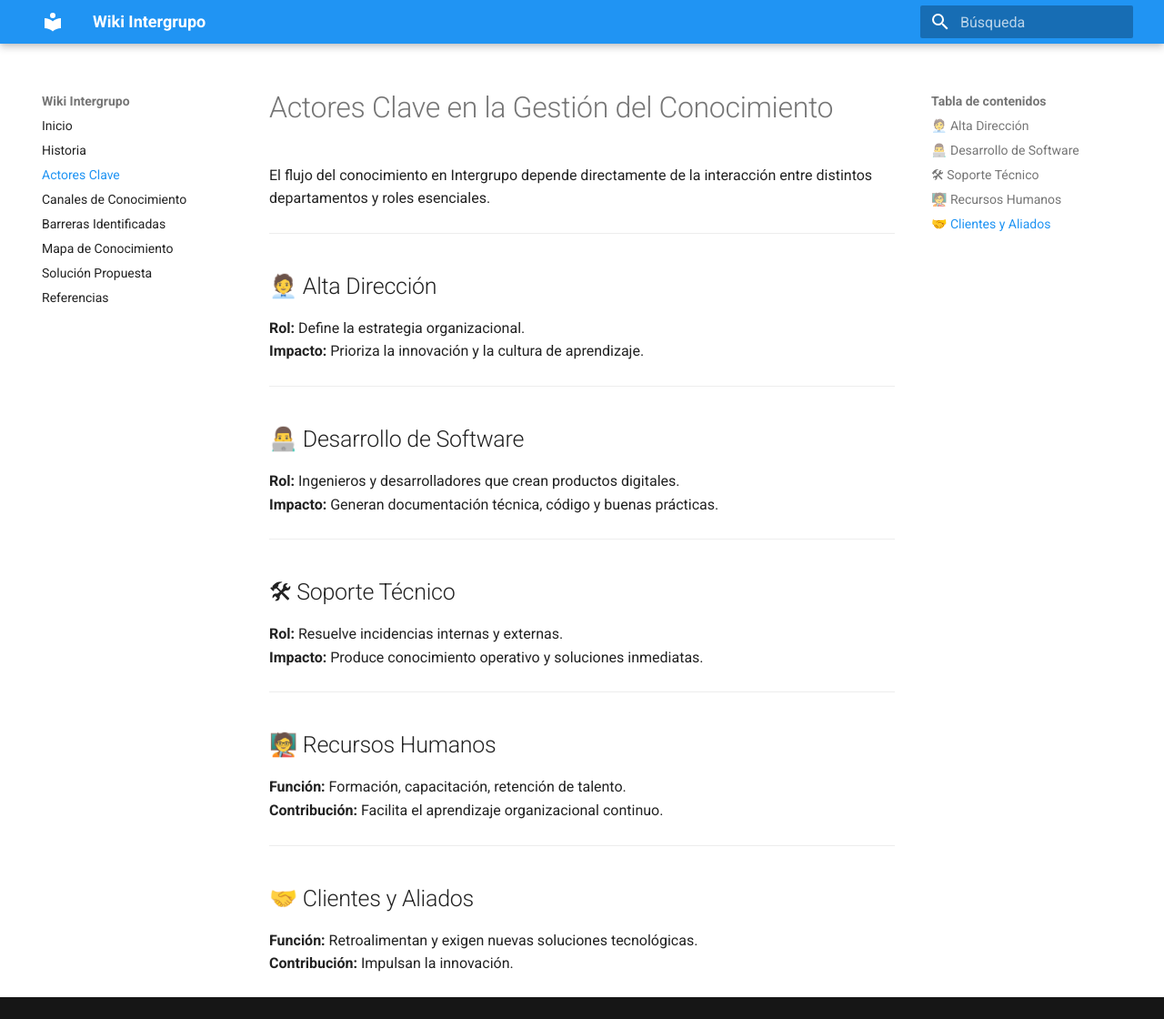
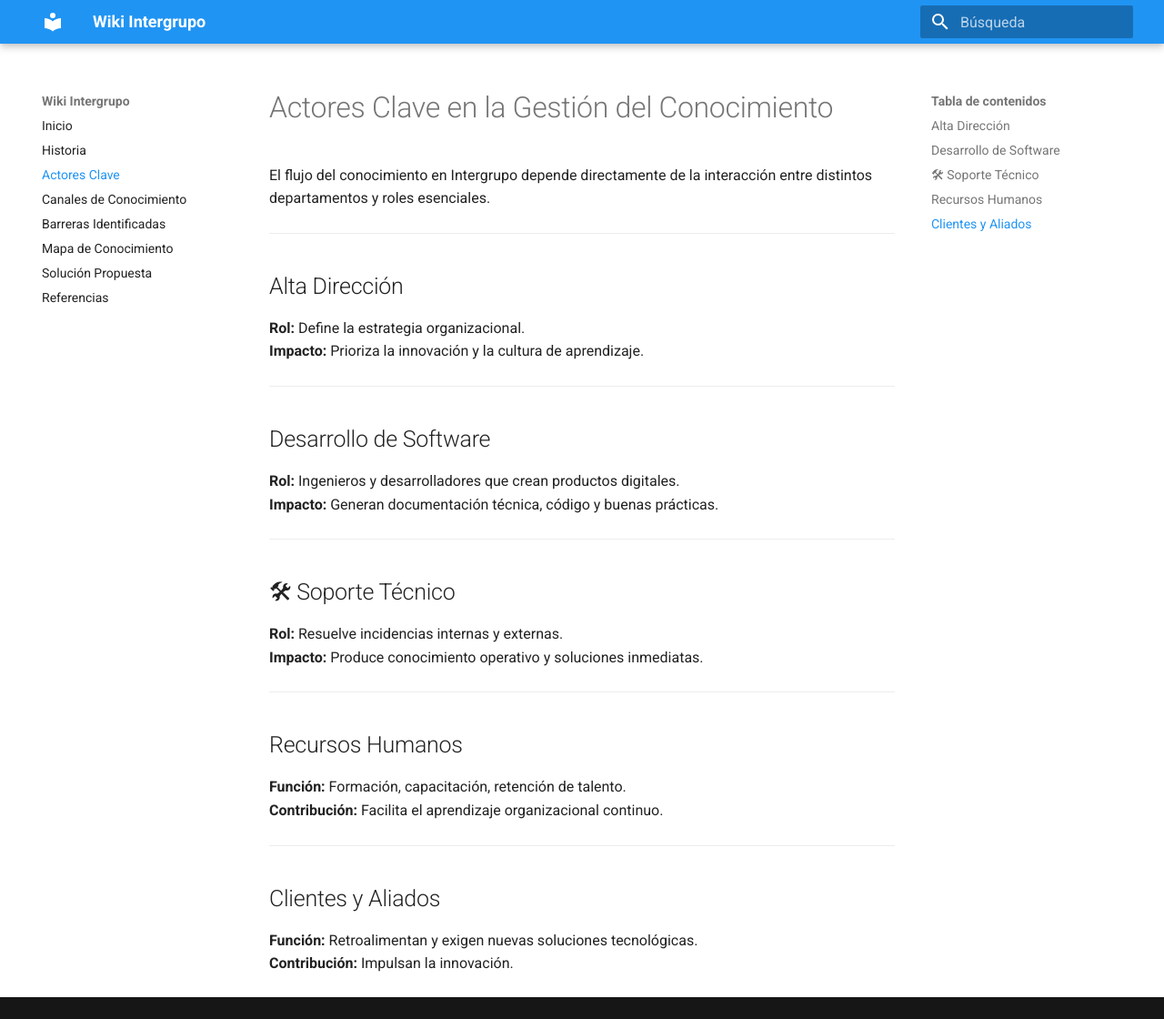
Before and after one commit to danielsmuncac-lgtm/wiki-intergrupo, an MkDocs documentation site: the page built from docs/actores.md, in a window 1280 px wide and 1120 px high. Shown: the whole window at 91% size. Built offline with MkDocs 1.6.1 and Material for MkDocs 9.7.7, drawn with Linux system fonts in a browser that asks for light colours.

```diff
--- a/docs/actores.md
+++ b/docs/actores.md
@@ -4,13 +4,13 @@ El flujo del conocimiento en Intergrupo depende directamente de la interacción
 
 ---
 
-## 🧑‍💼 Alta Dirección
+##  Alta Dirección
 **Rol:** Define la estrategia organizacional.
 **Impacto:** Prioriza la innovación y la cultura de aprendizaje.
 
 ---
 
-## 👨‍💻 Desarrollo de Software
+##  Desarrollo de Software
 **Rol:** Ingenieros y desarrolladores que crean productos digitales.
 **Impacto:** Generan documentación técnica, código y buenas prácticas.
 
@@ -22,12 +22,12 @@ El flujo del conocimiento en Intergrupo depende directamente de la interacción
 
 ---
 
-## 🧑‍🏫 Recursos Humanos
+##  Recursos Humanos
 **Función:** Formación, capacitación, retención de talento.
 **Contribución:** Facilita el aprendizaje organizacional continuo.
 
 ---
 
-## 🤝 Clientes y Aliados
+##  Clientes y Aliados
 **Función:** Retroalimentan y exigen nuevas soluciones tecnológicas.
 **Contribución:** Impulsan la innovación.
```
